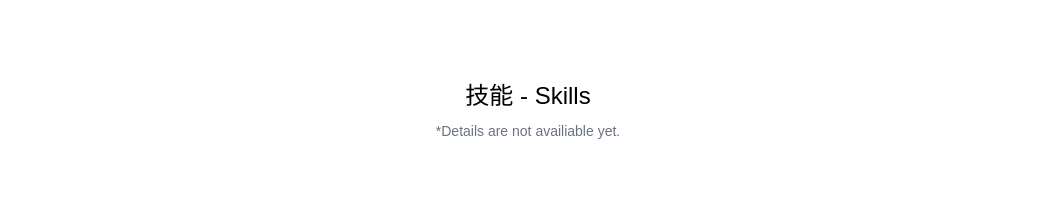
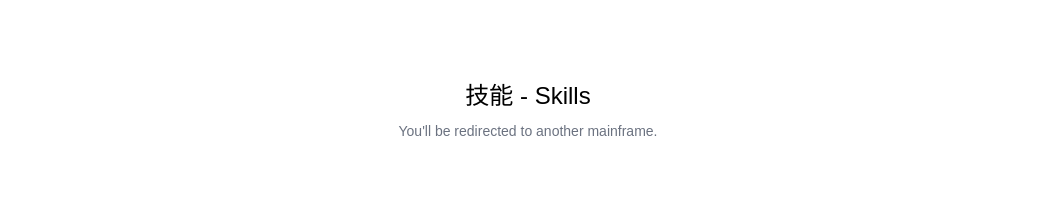
Before and after one commit to CHNSOC/cata-portfolio, a React (Vite) app: page / in a window 1280 px wide. Shown: the part 1980-2193 px from the top of the page, without its empty margins (112-1167 px from the left). Built offline with nearby package versions, Linux system fonts and the light colour scheme.

Commit message:
Update skill section

```diff
--- a/src/scenes/skills/SkillCard.tsx
+++ b/src/scenes/skills/SkillCard.tsx
@@ -26,7 +26,7 @@ function SkillCard({ icon, title, description, setSelectedPage }: Props) {
             <div className='w-auto h-auto border-spacing-2 border-gray-400 border-2 mt-auto py-4 mx-12 hover:bg-gray-100'>
                 <AnchorLink className="text-xl font-bold text-primary-500 underline hover:text-secondary-500"
                     onClick={() => { setSelectedPage(SelectedPage.Contact) }}
-                    href={`#${SelectedPage.Contact}`}>
+                    href={"https://csoc-homesite.vercel.app/netrunner"}>
                     <button className=''>Explore</button>
                 </AnchorLink>
             </div>
--- a/src/scenes/skills/skills.tsx
+++ b/src/scenes/skills/skills.tsx
@@ -84,7 +84,7 @@ function Skills({ setSelectedPage }: Props) {
       >
         <div>
           <p>技能 - Skills</p>
-          <span className=" text-gray-500 text-sm ">*Details are not availiable yet.</span>
+          <span className=" text-gray-500 text-sm ">You'll be redirected to another mainframe.</span>
         </div>
       </motion.div>
       {isAboveMediumScreen ? (<motion.div
```
